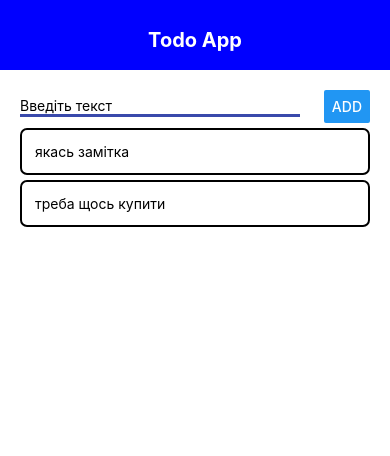
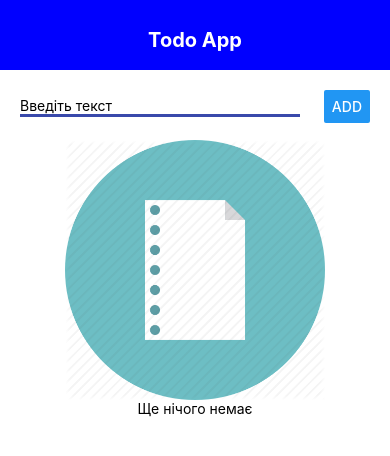
Before and after one commit to Taras-B/react-native-todo-app, a React Native app: screen / in a window 390 px wide. Shown: the top 456 px of the page. Built offline with nearby package versions, Linux system fonts and the light colour scheme.

Commit message:
end edit mode. add check no notes yet

```diff
--- a/App.js
+++ b/App.js
@@ -9,8 +9,8 @@ import TodoScreen from './src/screens/TodoScreen'
 
 export default function App() {
   const [todos, setTodos] = useState([
-    { id: '1', title: 'якась замітка' },
-    { id: '2', title: 'треба щось купити' },
+    // { id: '1', title: 'якась замітка' },
+    // { id: '2', title: 'треба щось купити' },
   ])
   const [todoId, setTodoId] = useState(null)
 
@@ -22,6 +22,15 @@ export default function App() {
       },
       ...prev,
     ])
+  }
+
+  const updateTodo = (id, title) => {
+    setTodos((prev) =>
+      prev.map((todo) => {
+        if (todo.id === id) todo.title = title
+        return todo
+      })
+    )
   }
 
   const removeTodo = (id) => {
@@ -62,6 +71,7 @@ export default function App() {
         onRemove={removeTodo}
         goBack={() => setTodoId(null)}
         todo={selectTodo}
+        updateTodo={updateTodo}
       />
     )
   }
--- a/src/components/EditModal.js
+++ b/src/components/EditModal.js
@@ -1,13 +1,35 @@
-import React from 'react'
-import { StyleSheet, Text, View, Modal, TextInput, Button } from 'react-native'
+import React, { useState } from 'react'
+import { StyleSheet, Text, View, Modal, TextInput, Button, Alert } from 'react-native'
+import { THEME } from '../theme'
 
-export const EditModal = ({ isVisible, onCancel }) => {
+export const EditModal = ({ isVisible, onCancel, value, onSave }) => {
+  const [title, setTitle] = useState(value)
+
+  const saveHandler = () => {
+    if (title.trim().length < 3) {
+      Alert.alert(
+        'Помилка',
+        `Мінімальна довжина 3 символа. Зараз ${title.trim().length} символів.`
+      )
+    } else {
+      onSave(title)
+    }
+  }
   return (
     <Modal visible={isVisible} animationType='slide' transparent={false}>
       <View style={styles.wrap}>
-        <TextInput />
-        <Button title='Назад' onPress={onCancel} />
-        <Button title='Редагувати' />
+        <TextInput
+          value={title}
+          onChangeText={setTitle}
+          style={styles.input}
+          placeholder='Введіть текст'
+          autoCapitalize='none'
+          maxLength={40}
+        />
+        <View style={styles.button}>
+          <Button title='Назад' onPress={onCancel} color={THEME.DANGER_COLOR} />
+          <Button title='Редагувати' onPress={saveHandler} />
+        </View>
       </View>
     </Modal>
   )
@@ -19,4 +41,16 @@ const styles = StyleSheet.create({
     justifyContent: 'center',
     alignItems: 'center',
   },
+  input: {
+    padding: 10,
+    borderBottomColor: THEME.MAIN_COLOR,
+    borderBottomWidth: 2,
+    width: '75%',
+  },
+  button: {
+    width: '100%',
+    flexDirection: 'row',
+    marginTop: 10,
+    justifyContent: 'space-around',
+  },
 })
--- a/src/screens/MainScreen.js
+++ b/src/screens/MainScreen.js
@@ -1,24 +1,52 @@
 import React from 'react'
-import { StyleSheet, View, FlatList } from 'react-native'
+import { StyleSheet, View, FlatList, Image, Text } from 'react-native'
 import { AddTodo } from '../components/AddTodo'
 import { Todo } from '../components/Todo'
 
 const MainScreen = ({ addTodo, todos, removeTodo, openTodo }) => {
+  let content = (
+    <FlatList
+      data={todos}
+      renderItem={({ item }) => (
+        <Todo todo={item} onOpen={openTodo} removeTodo={removeTodo} />
+      )}
+      keyExtractor={(item) => item.id.toString()}
+    />
+  )
+
+  if (todos.length === 0) {
+    content = (
+      <View style={styles.imgWrap}>
+        <Image
+          style={styles.image}
+          resizeMode='contain'
+          source={require('../../assets/no-items.png')}
+        />
+        {/* TODO: добавити стилі  */}
+        <Text>Ще нічого немає</Text>
+      </View>
+    )
+  }
   return (
     <View>
       <AddTodo addTodo={addTodo} />
 
-      <FlatList
-        data={todos}
-        renderItem={({ item }) => (
-          <Todo todo={item} onOpen={openTodo} removeTodo={removeTodo} />
-        )}
-        keyExtractor={(item) => item.id.toString()}
-      />
+      {content}
     </View>
   )
 }
 
 export default MainScreen
 
-const styles = StyleSheet.create({})
+const styles = StyleSheet.create({
+  imgWrap: {
+    alignItems: 'center',
+    justifyContent: 'center',
+    padding: 20,
+    height: 300,
+  },
+  image: {
+    width: '100%',
+    height: '100%',
+  },
+})
--- a/src/screens/TodoScreen.js
+++ b/src/screens/TodoScreen.js
@@ -5,11 +5,22 @@ import { AppCard } from '../components/ui/AppCard'
 import { EditModal } from '../components/EditModal'
 // import { Todo } from '../components/Todo'
 
-const TodoScreen = ({ goBack, todo, onRemove }) => {
+const TodoScreen = ({ goBack, todo, onRemove, updateTodo }) => {
   const [isModal, setIsModal] = useState(false)
+
+  const updateHandler = (title) => {
+    updateTodo(todo.id, title)
+    setIsModal(false)
+  }
+
   return (
     <View>
-      <EditModal isVisible={isModal} onCancel={() => setIsModal(false)} />
+      <EditModal
+        onSave={updateHandler}
+        value={todo.title}
+        isVisible={isModal}
+        onCancel={() => setIsModal(false)}
+      />
       <AppCard style={styles.card}>
         <Text style={styles.title}>{todo.title}</Text>
         <Button title='Ред.' onPress={() => setIsModal(true)} />
```
Also changed, not shown: assets/no-items.png (added).
